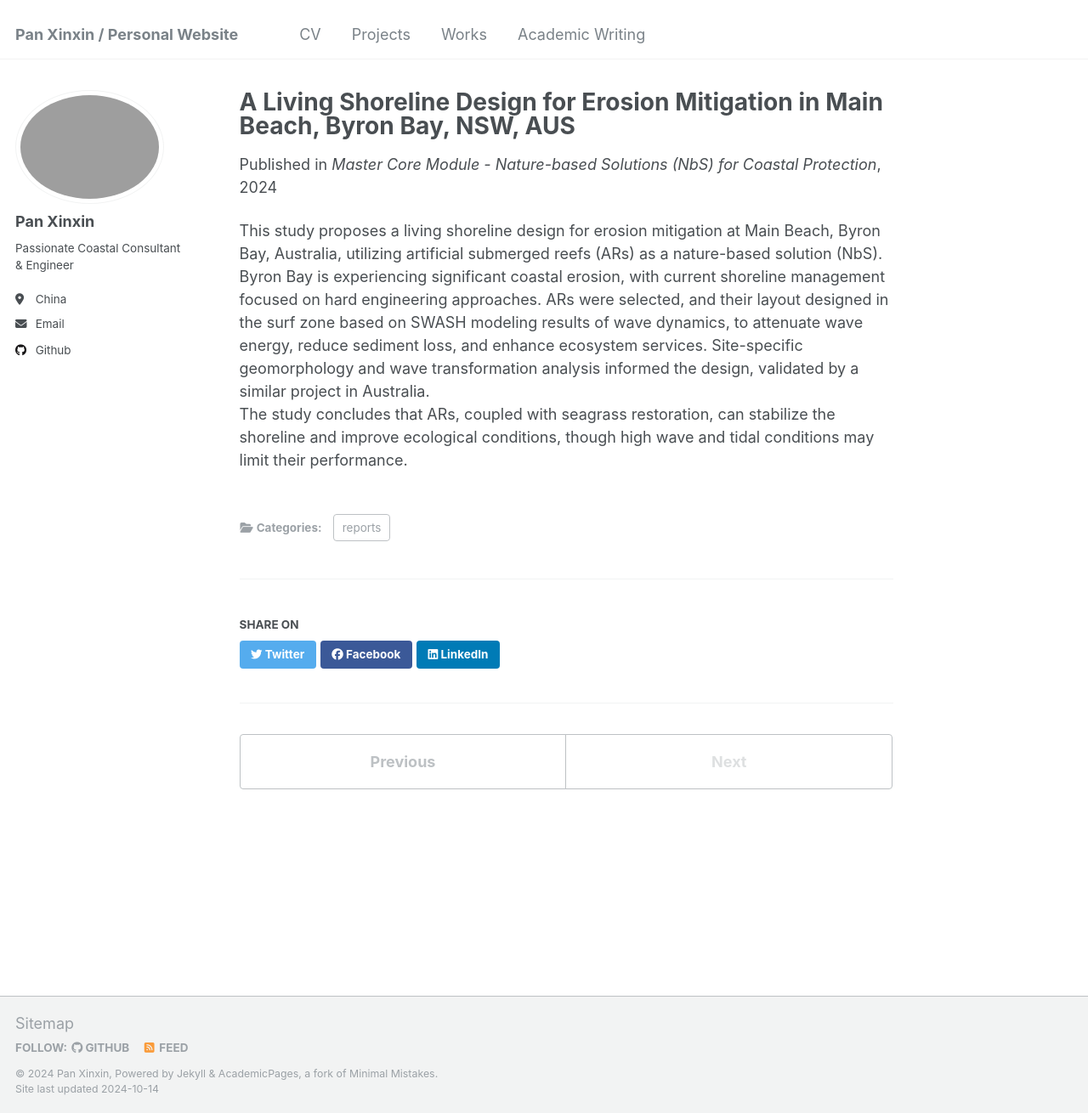
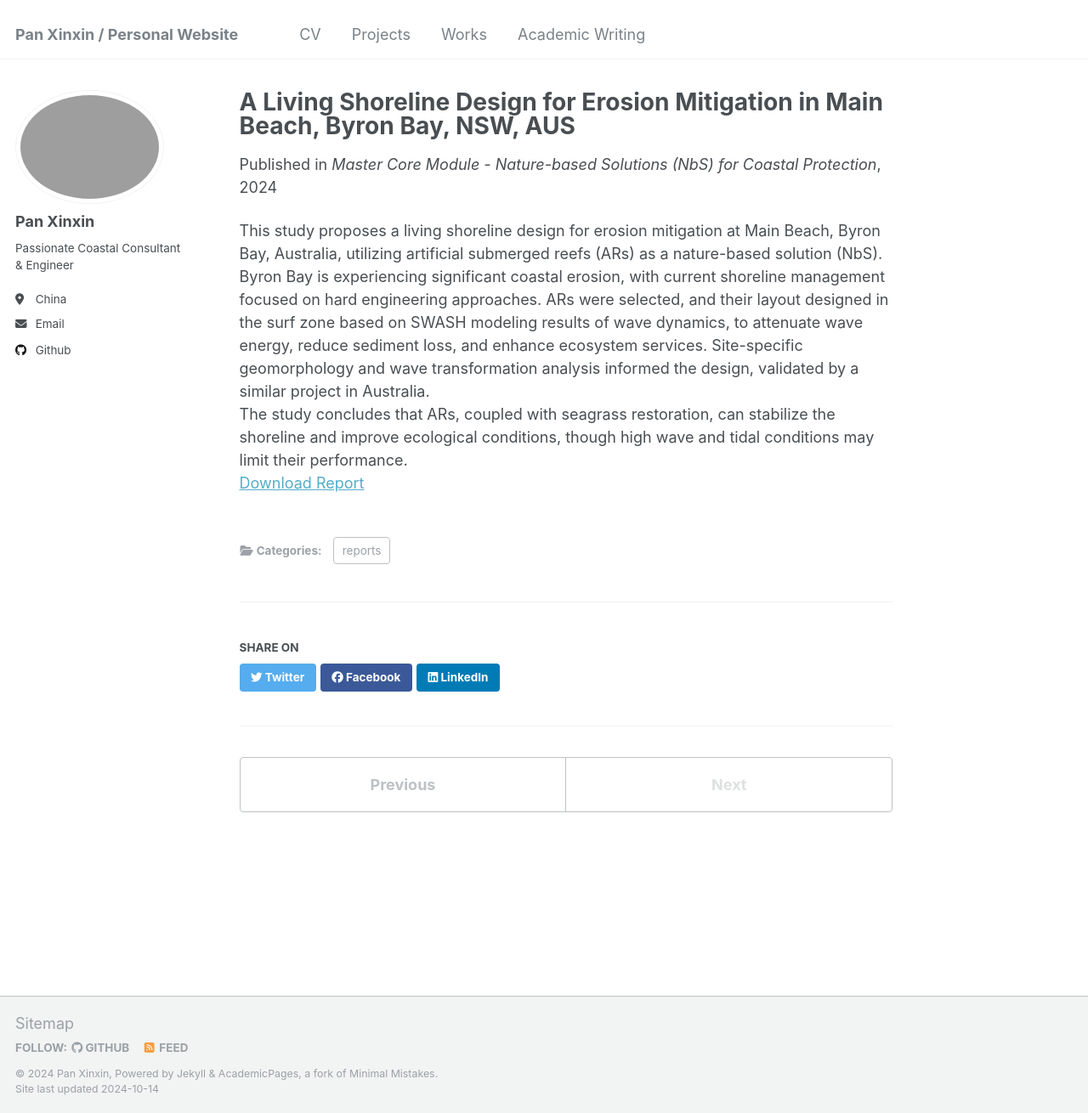
Before and after one commit to kingdaxing/kingdaxing.github.io, a Jekyll site: the page built from _publications/2024-05-10-paper-2-Living-Shoreline.md, in a window 1280 px wide and 1310 px high. Shown: the whole window at 85% size. Built offline with Jekyll 4.4.1, drawn with Linux system fonts in a browser that asks for light colours.

Commit message:
Update 2024-05-10-paper-2-Living-Shoreline.md

```diff
--- a/_publications/2024-05-10-paper-2-Living-Shoreline.md
+++ b/_publications/2024-05-10-paper-2-Living-Shoreline.md
@@ -10,4 +10,5 @@ paperurl: 'http://kingdaxing.github.io/files/ARs-liviing-design.pdf'
 ---
 
 This study proposes a living shoreline design for erosion mitigation at Main Beach, Byron Bay, Australia, utilizing artificial submerged reefs (ARs) as a nature-based solution (NbS). Byron Bay is experiencing significant coastal erosion, with current shoreline management focused on hard engineering approaches. ARs were selected, and their layout designed in the surf zone based on SWASH modeling results of wave dynamics, to attenuate wave energy, reduce sediment loss, and enhance ecosystem services. Site-specific geomorphology and wave transformation analysis informed the design, validated by a similar project in Australia. <br/>
-The study concludes that ARs, coupled with seagrass restoration, can stabilize the shoreline and improve ecological conditions, though high wave and tidal conditions may limit their performance.
+The study concludes that ARs, coupled with seagrass restoration, can stabilize the shoreline and improve ecological conditions, though high wave and tidal conditions may limit their performance. <br/>
+[Download Report](http://kingdaxing.github.io/files/ARs-liviing-design.pdf)
```
